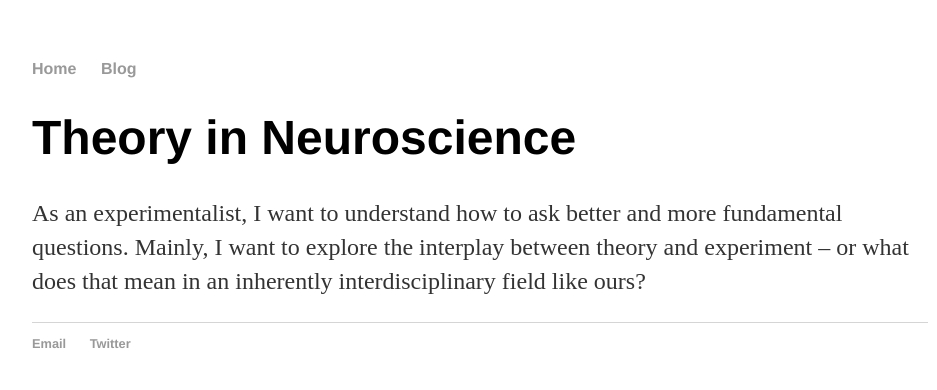
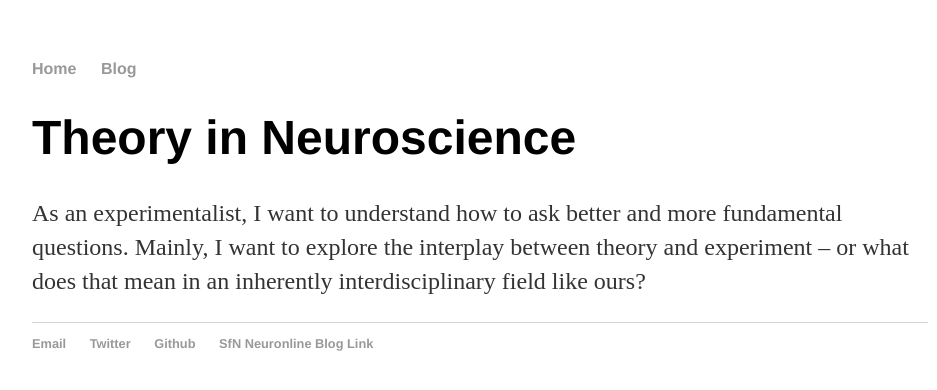
Before and after one commit to bitsandspikes/bitsandspikes.github.io, a Jekyll site: the page built from index.html, in a window 1280 px wide. Shown: the top 390 px of the page, without its empty margins (160-1097 px from the left). Built offline with Jekyll 4.4.1, drawn with Linux system fonts in a browser that asks for light colours.

Commit message:
Update default.html

```diff
--- a/_layouts/default.html
+++ b/_layouts/default.html
@@ -22,6 +22,9 @@
 	    		<ul>
 	        		<li><a href="mailto:shraddha2205@gmail.com">Email</a></li>
 	        		<li><a href="https://twitter.com/gluttoninwonder">Twitter</a></li>
+				<li><a href="https://github.com/bitsandspikes/bitsandspikes.github.io">Github</a></li>
+				<li><a href="https://community.sfn.org/index.php?/blogs/blog/12-theory-and-interdisciplinarity-in-neuroscience/">SfN Neuronline Blog Link</a></li>
+
 				</ul>
 			</footer>
 		</body>
```
